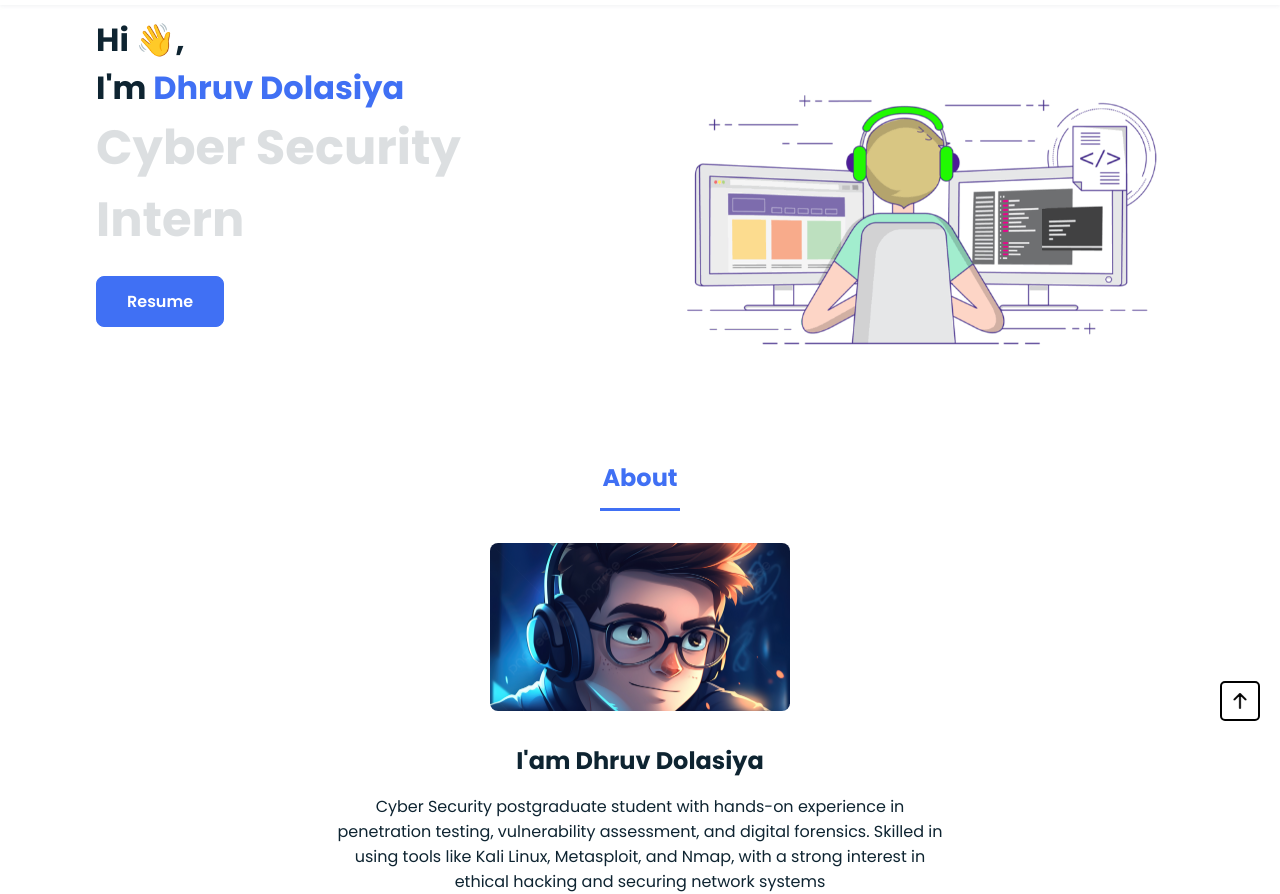
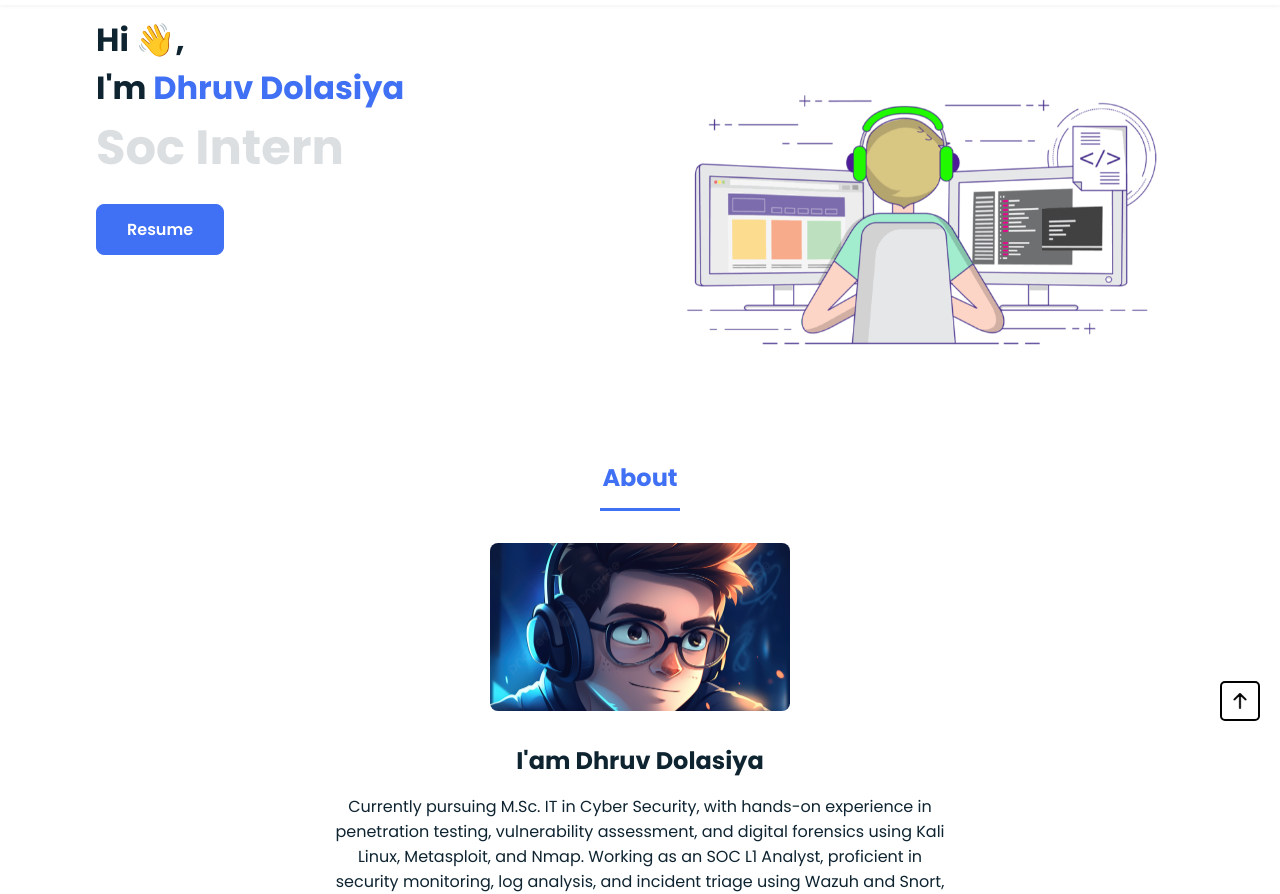
Before and after one commit to Dking9504/Portfolio, a plain HTML site: page index.html in a window 1280 px wide. Shown: the part 59-953 px from the top of the page. Drawn offline with nearby package versions, Linux system fonts and the light colour scheme.

Commit message:
chnage into and postition

```diff
--- a/index.html
+++ b/index.html
@@ -53,7 +53,7 @@
         <div class="home-data">
           <h2 class="home-title">
             Hi 👋,<br />I'm <span class="home-title-color">Dhruv Dolasiya</span><br />
-            <span id="jobTitle"> Cyber Security <br> Intern </span>
+            <span id="jobTitle"> Soc Intern </span>
           </h2>
           <a href="./Dolasiya-Dhruv-Portfolio.pdf" target="_blank" class="button">Resume</a>
         </div>
@@ -75,9 +75,7 @@
         <div style="text-align: center">
           <h2 class="about-subtitle">I'am Dhruv Dolasiya</h2>
           <p class="about-text">
-            Cyber Security postgraduate student with hands-on experience in penetration testing, vulnerability
-            assessment, and digital forensics. Skilled in using tools like Kali Linux, Metasploit, and Nmap, with a strong
-            interest in ethical hacking and securing network systems
+            Currently pursuing M.Sc. IT in Cyber Security, with hands-on experience in penetration testing, vulnerability assessment, and digital forensics using Kali Linux, Metasploit, and Nmap. Working as an SOC L1 Analyst, proficient in security monitoring, log analysis, and incident triage using Wazuh and Snort, with a strong interest in ethical hacking and securing network systems.
 
           </p>
           <br />
```
